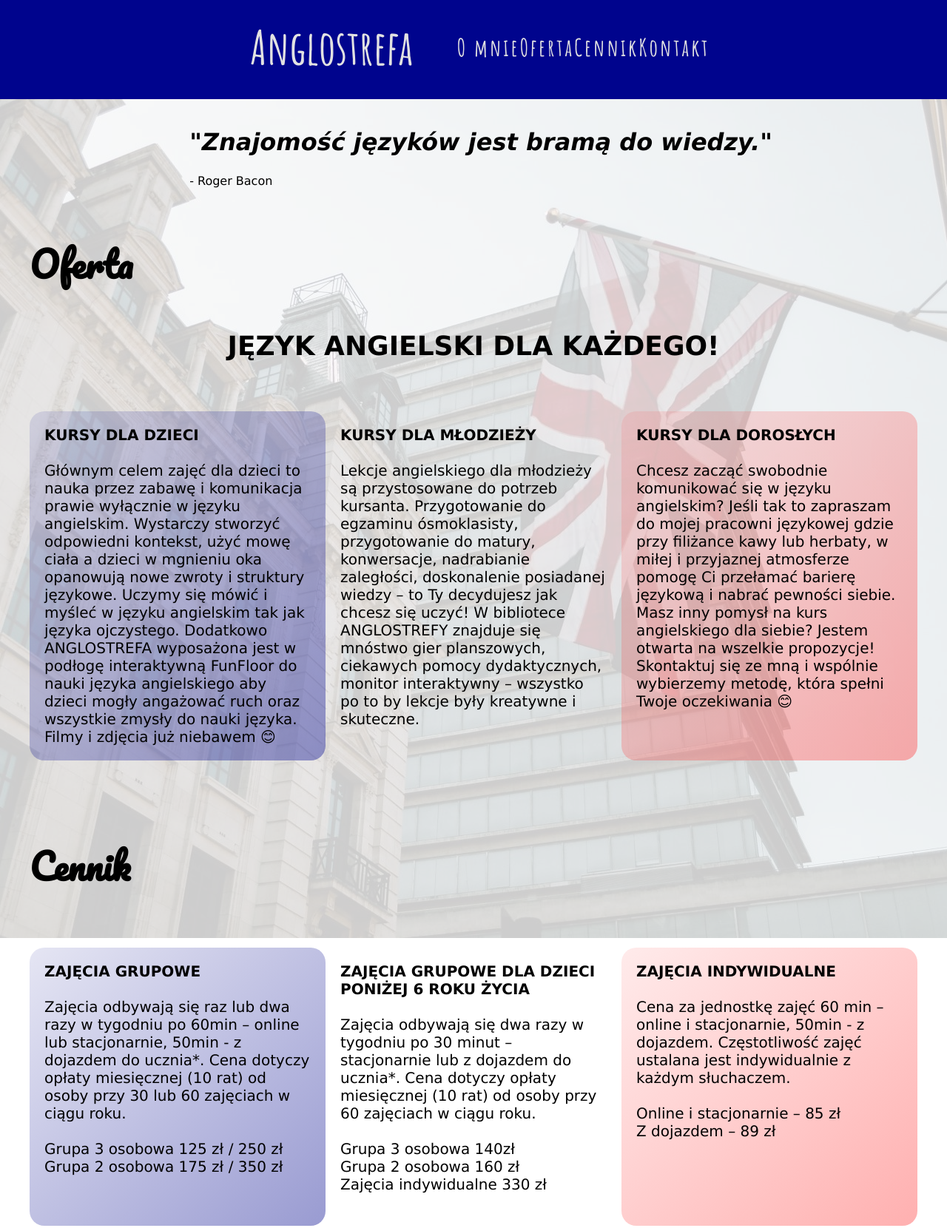
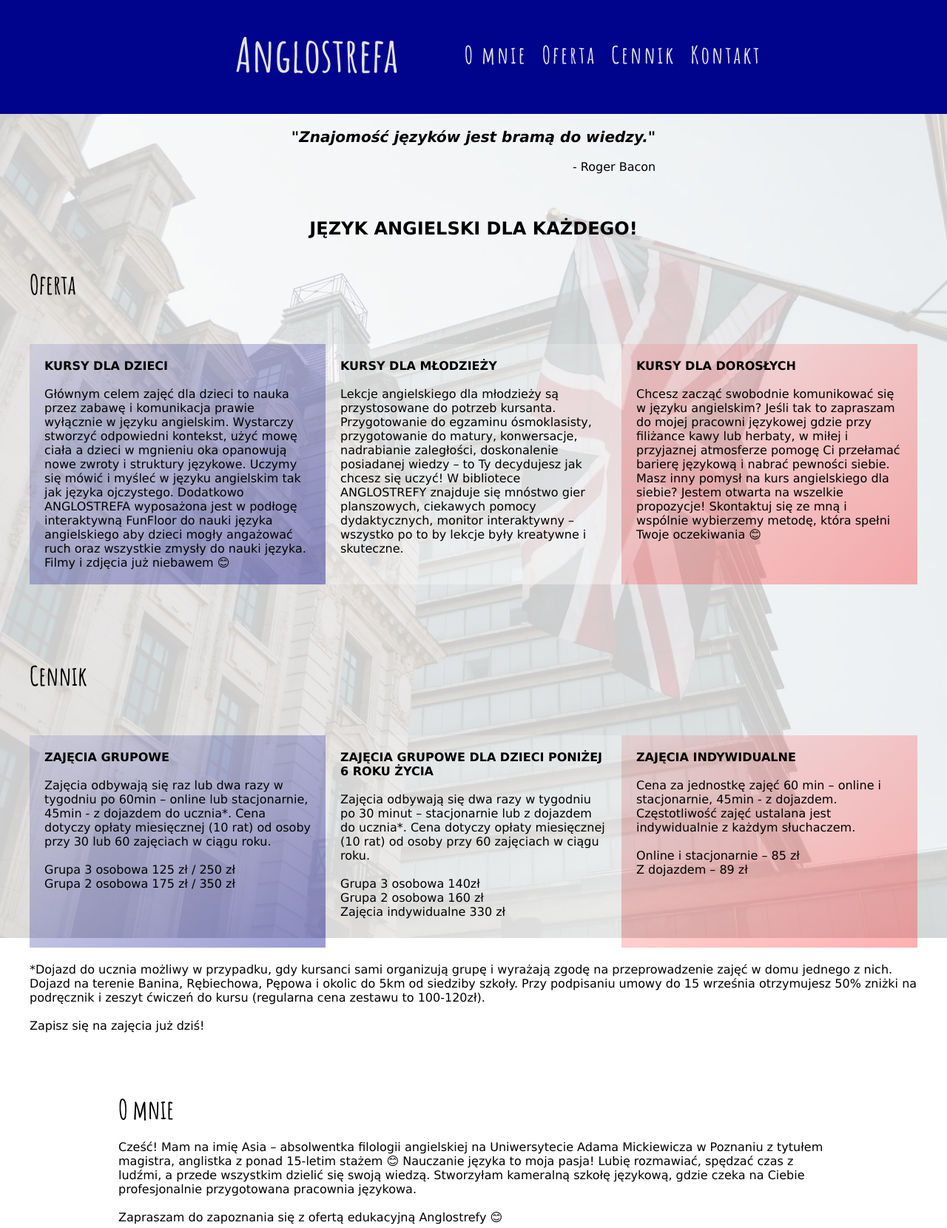
Before and after one commit to Dirtyloop/anglostrefaWebSite, a plain HTML site: page index.html in a window 1280 px wide. Shown: the part 7-1667 px from the top of the page at 74% size. Drawn offline with Linux system fonts and the light colour scheme.

Commit message:
updated with photo

```diff
--- a/index.html
+++ b/index.html
@@ -51,10 +51,11 @@
               height="300"
             /></div>-->
             <div class="oferta-text">
+              <h3>Język angielski dla każdego!</h3><br><br>
               <h2>Oferta</h2>
             <br /><br>
 
-            <h3>Język angielski dla każdego!</h3><br><br>
+
             <div class="oferta-text-container">
             <div class="oferta-text-section1">
 <p>
@@ -87,7 +88,7 @@ Masz inny pomysł na kurs angielskiego dla siebie? Jestem otwarta na wszelkie pr
                   <div class="oferta-cennik-section1">
                 <p>
                 <b>ZAJĘCIA GRUPOWE</b><br><br>
-Zajęcia odbywają się raz lub dwa razy w tygodniu po 60min – online lub stacjonarnie, 50min -  z dojazdem do ucznia*. Cena dotyczy opłaty miesięcznej (10 rat) od osoby przy 30 lub 60 zajęciach w ciągu roku.<br><br>
+Zajęcia odbywają się raz lub dwa razy w tygodniu po 60min – online lub stacjonarnie, 45min -  z dojazdem do ucznia*. Cena dotyczy opłaty miesięcznej (10 rat) od osoby przy 30 lub 60 zajęciach w ciągu roku.<br><br>
 
 Grupa 3 osobowa 125 zł / 250 zł<br>
 Grupa 2 osobowa 175 zł / 350 zł<br><br>
@@ -108,14 +109,14 @@ Zajęcia indywidualne 330 zł<br><br>
                   <p>
 <b>ZAJĘCIA INDYWIDUALNE</b><br><br>
 
-Cena za jednostkę zajęć 60 min – online i stacjonarnie, 50min -  z dojazdem. Częstotliwość zajęć ustalana jest indywidualnie z każdym słuchaczem.<br><br>
+Cena za jednostkę zajęć 60 min – online i stacjonarnie, 45min -  z dojazdem. Częstotliwość zajęć ustalana jest indywidualnie z każdym słuchaczem.<br><br>
 
 Online i stacjonarnie – 85 zł<br>
 Z dojazdem – 89 zł<br><br>
                   </p></div>
 <div><p class="small">
 *Dojazd do ucznia możliwy w przypadku, gdy kursanci sami organizują grupę i wyrażają zgodę na przeprowadzenie zajęć w domu jednego z nich.  Dojazd na terenie Banina, Rębiechowa, Pępowa i okolic do 5km od siedziby szkoły.
-Przy podpisaniu umowy do 15 września podręcznik i zeszyt ćwiczeń w cenie kursu.
+Przy podpisaniu umowy do 15 września otrzymujesz 50% zniżki na podręcznik i zeszyt ćwiczeń do kursu (regularna cena zestawu to 100-120zł).
                 </p>
                 <br />
                 <p><a href="#kontakt" alt="Kliknij i zapisz się na zajęcia">Zapisz się na zajęcia już dziś!</a>
@@ -128,17 +129,17 @@ Przy podpisaniu umowy do 15 września podręcznik i zeszyt ćwiczeń w cenie kur
 
             <h2>O mnie</h2>
             <br>
-            <p>Cześć! Mam na imię Asia – absolwentka filologii angielskiej na Uniwersytecie Adama Mickiewicza w Poznaniu z tytułem magistra, pani od angielskiego z ponad
+            <p>Cześć! Mam na imię Asia – absolwentka filologii angielskiej na Uniwersytecie Adama Mickiewicza w Poznaniu z tytułem magistra, anglistka z ponad
               15-letim stażem 😊  Nauczanie języka to moja pasja! Lubię rozmawiać, spędzać czas z ludźmi, a przede wszystkim dzielić się swoją wiedzą. Stworzyłam kameralną
-              szkołę językową w zaciszu mojego domu, gdzie czeka na Ciebie profesjonalnie przygotowana pracownia językowa.<br><br>
+              szkołę językową, gdzie czeka na Ciebie profesjonalnie przygotowana pracownia językowa.<br><br>
 
               Zapraszam do zapoznania się z ofertą edukacyjną Anglostrefy 😊</p>
           </div>
           <div class="omnie-img"><img
-              src="img/logo.png"
+              src="img/asia_omnie.jpg"
               alt="Nauka angielskiego"
               width="400"
-              height="400"
+              height="601"
             /></div></div>
             <div class="kontakt" id="kontakt">
             <div class="kontakt-tel">
--- a/styles.css
+++ b/styles.css
@@ -2,7 +2,7 @@
   margin: 0px;
   padding: 0px;
   box-sizing: border-box;
-  font-size: 20px;
+  font-size: 16px;
 
 }
 
@@ -64,10 +64,12 @@ nav {
   width: 30%;
   justify-content: space-around;
   padding: 30px;
+  margin: 20px;
 }
 
 .nav-links li {
   list-style: none;
+  margin: 10px;
 }
 
 .nav-links a {
@@ -83,12 +85,12 @@ h1 {
 }
 
 h2 {
-  font-family: 'Pacifico', cursive;
-  font-size: 48px;
+  font-family: 'Amatic SC', cursive;
+  font-size: 36px;
 }
 
 h3 {
-  font-size: 36px;
+  font-size: 24px;
   text-align: center;
   text-transform: uppercase;
 }
@@ -123,6 +125,7 @@ h3 {
     width: 80%;
     transform: translateX(-100%);
     transition: transform 0.5s ease-in;
+    margin: 0px;
   }
   .nav-links li {
     opacity: 0;
@@ -192,8 +195,6 @@ h3 {
   margin: 20px 0px;
   padding: 20px;
 
-  border-radius: 20px;
-
   background-image: linear-gradient(to bottom right, rgba(0, 5, 141, 0.1), rgba(0, 5, 141, 0.4));
 
 }
@@ -203,7 +204,7 @@ h3 {
   margin: 20px 0px;
   padding: 20px;
 
-  border-radius: 20px;
+  background-image: linear-gradient(to bottom right, rgba(255, 255, 255, 0.1), rgba(255, 255, 255, 0.4));
 
 }
 
@@ -211,8 +212,6 @@ h3 {
   width: 400px;
   margin: 20px 0px;
   padding: 20px;
-
-  border-radius: 20px;
 
   background-image: linear-gradient(to bottom right, rgba(255, 57, 57, 0.1), rgba(255, 57, 57, 0.4));
 }
@@ -244,8 +243,6 @@ h3 {
   margin: 20px 0px;
   padding: 20px;
 
-  border-radius: 20px;
-
   background-image: linear-gradient(to bottom right, rgba(0, 5, 141, 0.1), rgba(0, 5, 141, 0.4));
 
 }
@@ -255,7 +252,7 @@ h3 {
   margin: 20px 0px;
   padding: 20px;
 
-  border-radius: 20px;
+  background-image: linear-gradient(to bottom right, rgba(255, 255, 255, 0.1), rgba(255, 255, 255, 0.4));
 
 }
 
@@ -263,8 +260,6 @@ h3 {
   width: 400px;
   margin: 20px 0px;
   padding: 20px;
-
-  border-radius: 20px;
 
   background-image: linear-gradient(to bottom right, rgba(255, 57, 57, 0.1), rgba(255, 57, 57, 0.4));
 }
@@ -311,7 +306,7 @@ h3 {
   justify-content: center;
   align-items: center;*/
   padding: 20px;
-  font-size: 24px;
+  font-size: 20px;
 }
 
 .kontakt-mapa {
@@ -326,13 +321,14 @@ h3 {
 }
 
 .italic {
-  font-size: 32px;
+  font-size: 20px;
   font-weight: bold;
   font-style: italic;
 }
 
 .cytat {
-  margin: 60px 0px 20px 20px;
+  text-align: right;
+  margin: 60px 20px 20px 20px;
 }
 
 a {
```
Also changed, not shown: img/asia_omnie.jpg (added).
